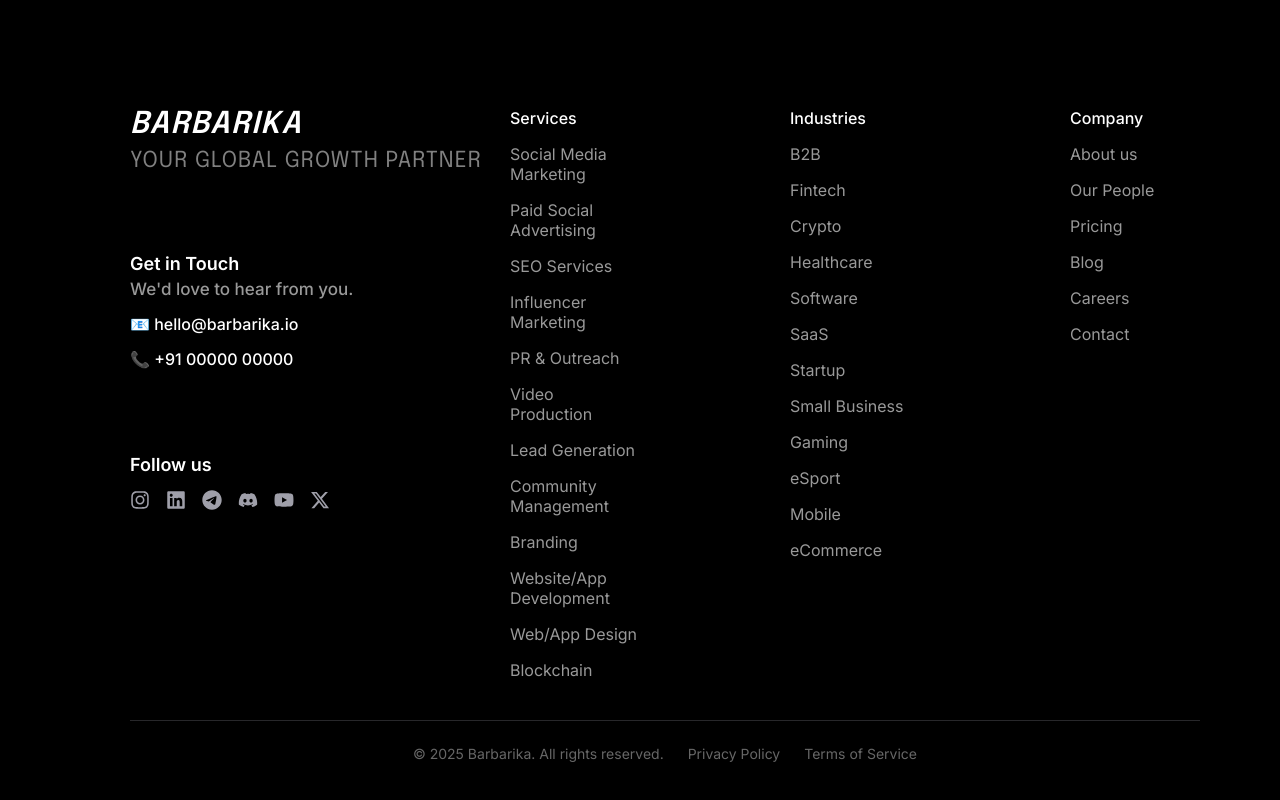
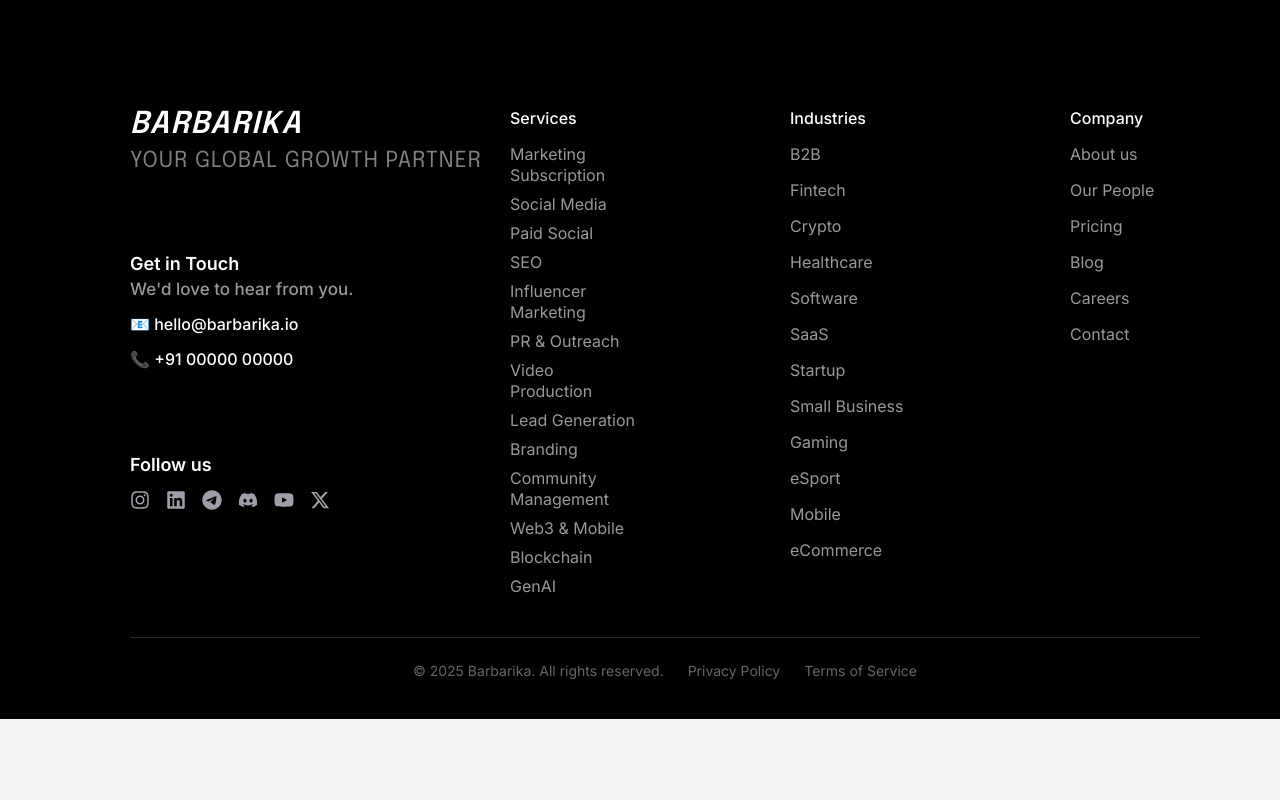
Before and after one commit to xbarbarika/consultingweb3, a Next.js app: page / in a window 1280 px wide. Shown: the part 6832-7632 px from the top of the page. After the commit the page ends 7551 px from the top, so only its background shows below. Built offline with nearby package versions, Linux system fonts and the light colour scheme.

Commit message:
GenAI page added and other minor changes

```diff
--- a/src/app/social-media/page.tsx
+++ b/src/app/genai/page.tsx
@@ -1,44 +1,40 @@
-'use client';
-import React, { useState } from 'react';
+import React from 'react';
 import Navbar from '@/components/Navbar';
-import MenuModal from '@/components/MenuModal';
 import Footer from '@/components/Footer';
 import Link from 'next/link';
 
 export default function Service() {
-  const [menuOpen, setMenuOpen] = useState(false);
-
   return (
     <div className="text-white">
-      <div className="min-h-screen" style={{ backgroundImage: 'url(/bg-pages/D3-2.svg)', backgroundSize: 'cover', backgroundPosition: 'center', backgroundRepeat: 'no-repeat' }}>
+      <div className="min-h-screen" style={{ backgroundImage: 'url(/bg-pages/D3-4.svg)', backgroundSize: 'cover', backgroundPosition: 'center', backgroundRepeat: 'no-repeat' }}>
         <Navbar />
         <main className="w-full flex flex-col items-start justify-start pt-24 sm:pt-28 lg:pt-24 pb-10 px-4 md:px-8 lg:px-16 min-h-[calc(100vh-64px)]">
         {/* Service Label */}
-        <div className="text-white/60 text-xl font-medium leading-7 mt-16 mb-6" style={{ fontFamily: 'Inter', marginLeft: '66px' }}>
-          Service <span className="text-white/90 font-medium">Social Media Marketing</span>
-        </div>
+                  <div className="text-white/60 text-xl font-medium leading-7 mt-16 mb-6" style={{ fontFamily: 'Inter', marginLeft: '66px' }}>Service <span className="text-white/90 font-medium">GenAI</span></div>
         {/* Main Heading */}
         <h1 className="text-3xl sm:text-4xl md:text-5xl font-bold leading-tight" style={{ marginLeft: '66px' }}>
-          Spark Conversations. Build Community.<br />
-          Drive Growth.
+          AI-Powered Solutions That Drive Growth
         </h1>
         {/* Subheading */}
         <p className="mt-[25px] text-white/50 max-w-2xl text-lg font-normal leading-[110%]" style={{ marginLeft: '66px' }}>
-          Strategic content creation and community management that builds loyal audiences.<br />
-          From viral posts to thoughtful engagement, we turn followers into customers.
+          Leverage cutting-edge AI technology to transform your business operations.<br />
+          From content generation to process automation—we harness the power of AI for your success.
         </p>
-        {/* CTA Button */}
-        <div className="mt-6 mb-2" style={{ marginLeft: '66px' }}>
+
+        {/* Book Demo Button */}
+        <div className="mt-8" style={{ marginLeft: '66px' }}>
           <Link href="/book-demo">
-            <button className="px-6 sm:px-8 py-3 rounded-full font-semibold text-white transition hover:scale-105 focus:outline-none w-full sm:w-auto shadow-lg"
+            <button className="px-6 sm:px-8 py-3 rounded-full font-medium border-2 bg-black/60 text-white transition hover:scale-105 focus:outline-none w-full sm:w-auto"
               style={{
-                background: 'linear-gradient(90deg, #ff965d 0%, #ff5bbe 50%, #a63ffd 100%)',
-                boxShadow: '0 4px 32px 0 rgba(0,0,0,0.25)'
+                borderImage: 'linear-gradient(90deg, #5d8bff 0%, #5bafff 50%, #3f7ffd 100%) 1',
+                borderStyle: 'solid',
+                borderWidth: '2px',
               }}>
               Book Demo
             </button>
           </Link>
         </div>
+
         {/* Card and Features Row Layout */}
         <div className="flex flex-col md:flex-row gap-10 mt-10 items-start" style={{ marginLeft: '66px' }}>
           {/* Card */}
@@ -56,7 +52,7 @@
                 width: '100%',
                 height: '100%',
                 borderRadius: '22px',
-                background: '#232336',
+                background: '#181825',
                 backdropFilter: 'blur(21.5px)'
               }}>
                 <div style={{
@@ -66,7 +62,7 @@
                   width: '62px',
                   height: '37px',
                   borderRadius: '4px',
-                  background: '#a97b5d'
+                  background: '#1d4ed8'
                 }} />
                 <div style={{
                   position: 'absolute',
@@ -77,7 +73,7 @@
                   fontSize: '24px',
                   fontWeight: '400',
                   lineHeight: '28px'
-                }}>Social Media Marketing</div>
+                }}>Generative AI Solutions</div>
                 <div style={{
                   position: 'absolute',
                   top: '176px',
@@ -103,16 +99,15 @@
             fontWeight: '400',
             lineHeight: '260%'
           }}>
-            <li>Strategy, content, and community handled</li>
-            <li>Platform-specific execution (IG, X, TikTok, LinkedIn, and more)</li>
-            <li>Organic + paid social integration</li>
-            <li>Creative assets optimized for attention and action</li>
+            <li>Custom AI model development and integration</li>
+            <li>Content generation and automation solutions</li>
+            <li>AI-powered customer service and chatbots</li>
+            <li>Data analysis and predictive insights</li>
           </ul>
         </div>
         </main>
       </div>
       <Footer />
-      <MenuModal isOpen={menuOpen} onClose={() => setMenuOpen(false)} />
     </div>
   );
 }
--- a/src/components/Footer.tsx
+++ b/src/components/Footer.tsx
@@ -6,6 +6,7 @@
   FaYoutube,
   FaXTwitter,
 } from 'react-icons/fa6';
+import Link from 'next/link';
 
 const Footer = () => {
   return (
@@ -148,7 +149,8 @@
             Services
           </h3>
           <ul className="space-y-2">
-            <li
+            <li>
+              <Link href="/marketing-sub"
                 style={{
                   fontFamily: 'Inter',
                   fontSize: '16px',
@@ -157,12 +159,17 @@
                   lineHeight: 'normal',
                   color: 'white',
                   opacity: '0.6',
-                marginBottom: '16px'
+                  marginBottom: '16px',
+                  textDecoration: 'none',
+                  cursor: 'pointer'
                 }}
+                className="hover:opacity-100 transition-opacity"
               >
-              Social Media Marketing
+                Marketing Subscription
+              </Link>
             </li>
-            <li
+            <li>
+              <Link href="/social-media"
                 style={{
                   fontFamily: 'Inter',
                   fontSize: '16px',
@@ -171,12 +178,17 @@
                   lineHeight: 'normal',
                   color: 'white',
                   opacity: '0.6',
-                marginBottom: '16px'
+                  marginBottom: '16px',
+                  textDecoration: 'none',
+                  cursor: 'pointer'
                 }}
+                className="hover:opacity-100 transition-opacity"
               >
-              Paid Social Advertising
+                Social Media
+              </Link>
             </li>
-            <li
+            <li>
+              <Link href="/paid-social"
                 style={{
                   fontFamily: 'Inter',
                   fontSize: '16px',
@@ -185,12 +197,17 @@
                   lineHeight: 'normal',
                   color: 'white',
                   opacity: '0.6',
-                marginBottom: '16px'
+                  marginBottom: '16px',
+                  textDecoration: 'none',
+                  cursor: 'pointer'
                 }}
+                className="hover:opacity-100 transition-opacity"
               >
-              SEO Services
+                Paid Social
+              </Link>
             </li>
-            <li
+            <li>
+              <Link href="/seo"
                 style={{
                   fontFamily: 'Inter',
                   fontSize: '16px',
@@ -199,12 +216,17 @@
                   lineHeight: 'normal',
                   color: 'white',
                   opacity: '0.6',
-                marginBottom: '16px'
+                  marginBottom: '16px',
+                  textDecoration: 'none',
+                  cursor: 'pointer'
                 }}
+                className="hover:opacity-100 transition-opacity"
               >
-              Influencer Marketing
+                SEO
+              </Link>
             </li>
-            <li
+            <li>
+              <Link href="/influencer"
                 style={{
                   fontFamily: 'Inter',
                   fontSize: '16px',
@@ -213,12 +235,17 @@
                   lineHeight: 'normal',
                   color: 'white',
                   opacity: '0.6',
-                marginBottom: '16px'
+                  marginBottom: '16px',
+                  textDecoration: 'none',
+                  cursor: 'pointer'
                 }}
+                className="hover:opacity-100 transition-opacity"
               >
-              PR & Outreach
+                Influencer Marketing
+              </Link>
             </li>
-            <li
+            <li>
+              <Link href="/pr-marketing"
                 style={{
                   fontFamily: 'Inter',
                   fontSize: '16px',
@@ -227,12 +254,17 @@
                   lineHeight: 'normal',
                   color: 'white',
                   opacity: '0.6',
-                marginBottom: '16px'
+                  marginBottom: '16px',
+                  textDecoration: 'none',
+                  cursor: 'pointer'
                 }}
+                className="hover:opacity-100 transition-opacity"
               >
-              Video Production
+                PR & Outreach
+              </Link>
             </li>
-            <li
+            <li>
+              <Link href="/video"
                 style={{
                   fontFamily: 'Inter',
                   fontSize: '16px',
@@ -241,12 +273,17 @@
                   lineHeight: 'normal',
                   color: 'white',
                   opacity: '0.6',
-                marginBottom: '16px'
+                  marginBottom: '16px',
+                  textDecoration: 'none',
+                  cursor: 'pointer'
                 }}
+                className="hover:opacity-100 transition-opacity"
               >
-              Lead Generation
+                Video Production
+              </Link>
             </li>
-            <li
+            <li>
+              <Link href="/lead-gen"
                 style={{
                   fontFamily: 'Inter',
                   fontSize: '16px',
@@ -255,12 +292,17 @@
                   lineHeight: 'normal',
                   color: 'white',
                   opacity: '0.6',
-                marginBottom: '16px'
+                  marginBottom: '16px',
+                  textDecoration: 'none',
+                  cursor: 'pointer'
                 }}
+                className="hover:opacity-100 transition-opacity"
               >
-              Community Management
+                Lead Generation
+              </Link>
             </li>
-            <li
+            <li>
+              <Link href="/branding"
                 style={{
                   fontFamily: 'Inter',
                   fontSize: '16px',
@@ -269,12 +311,17 @@
                   lineHeight: 'normal',
                   color: 'white',
                   opacity: '0.6',
-                marginBottom: '16px'
+                  marginBottom: '16px',
+                  textDecoration: 'none',
+                  cursor: 'pointer'
                 }}
+                className="hover:opacity-100 transition-opacity"
               >
                 Branding
+              </Link>
             </li>
-            <li
+            <li>
+              <Link href="/community"
                 style={{
                   fontFamily: 'Inter',
                   fontSize: '16px',
@@ -283,12 +330,17 @@
                   lineHeight: 'normal',
                   color: 'white',
                   opacity: '0.6',
-                marginBottom: '16px'
+                  marginBottom: '16px',
+                  textDecoration: 'none',
+                  cursor: 'pointer'
                 }}
+                className="hover:opacity-100 transition-opacity"
               >
-              Website/App Development
+                Community Management
+              </Link>
             </li>
-            <li
+            <li>
+              <Link href="/web3-and-mobile"
                 style={{
                   fontFamily: 'Inter',
                   fontSize: '16px',
@@ -297,12 +349,17 @@
                   lineHeight: 'normal',
                   color: 'white',
                   opacity: '0.6',
-                marginBottom: '16px'
+                  marginBottom: '16px',
+                  textDecoration: 'none',
+                  cursor: 'pointer'
                 }}
+                className="hover:opacity-100 transition-opacity"
               >
-              Web/App Design
+                Web3 & Mobile
+              </Link>
             </li>
-            <li
+            <li>
+              <Link href="/blockchain"
                 style={{
                   fontFamily: 'Inter',
                   fontSize: '16px',
@@ -310,10 +367,33 @@
                   fontWeight: '400',
                   lineHeight: 'normal',
                   color: 'white',
-                opacity: '0.6'
+                  opacity: '0.6',
+                  marginBottom: '16px',
+                  textDecoration: 'none',
+                  cursor: 'pointer'
                 }}
+                className="hover:opacity-100 transition-opacity"
               >
                 Blockchain
+              </Link>
+            </li>
+            <li>
+              <Link href="/genai"
+                style={{
+                  fontFamily: 'Inter',
+                  fontSize: '16px',
+                  fontStyle: 'normal',
+                  fontWeight: '400',
+                  lineHeight: 'normal',
+                  color: 'white',
+                  opacity: '0.6',
+                  textDecoration: 'none',
+                  cursor: 'pointer'
+                }}
+                className="hover:opacity-100 transition-opacity"
+              >
+                GenAI
+              </Link>
             </li>
           </ul>
         </div>
--- a/src/components/Navbar.tsx
+++ b/src/components/Navbar.tsx
@@ -28,8 +28,9 @@
   { label: 'Lead Generation', href: '/lead-gen' },
   { label: 'Branding', href: '/branding' },
   { label: 'Community Management', href: '/community' },
-    { label: 'Web3 & Mobile', href: '/web3-and-mobile' },
+  { label: 'Web3 & Mobile', href: '/web3-and-mobile' },
   { label: 'Blockchain ', href: '/blockchain' },
+  { label: 'GenAI', href: '/genai' },
 ];
 
 const Navbar: React.FC<NavbarProps> = ({ onMenuClick }) => {
```
Lines whose indentation alone changed are shown as unchanged.
